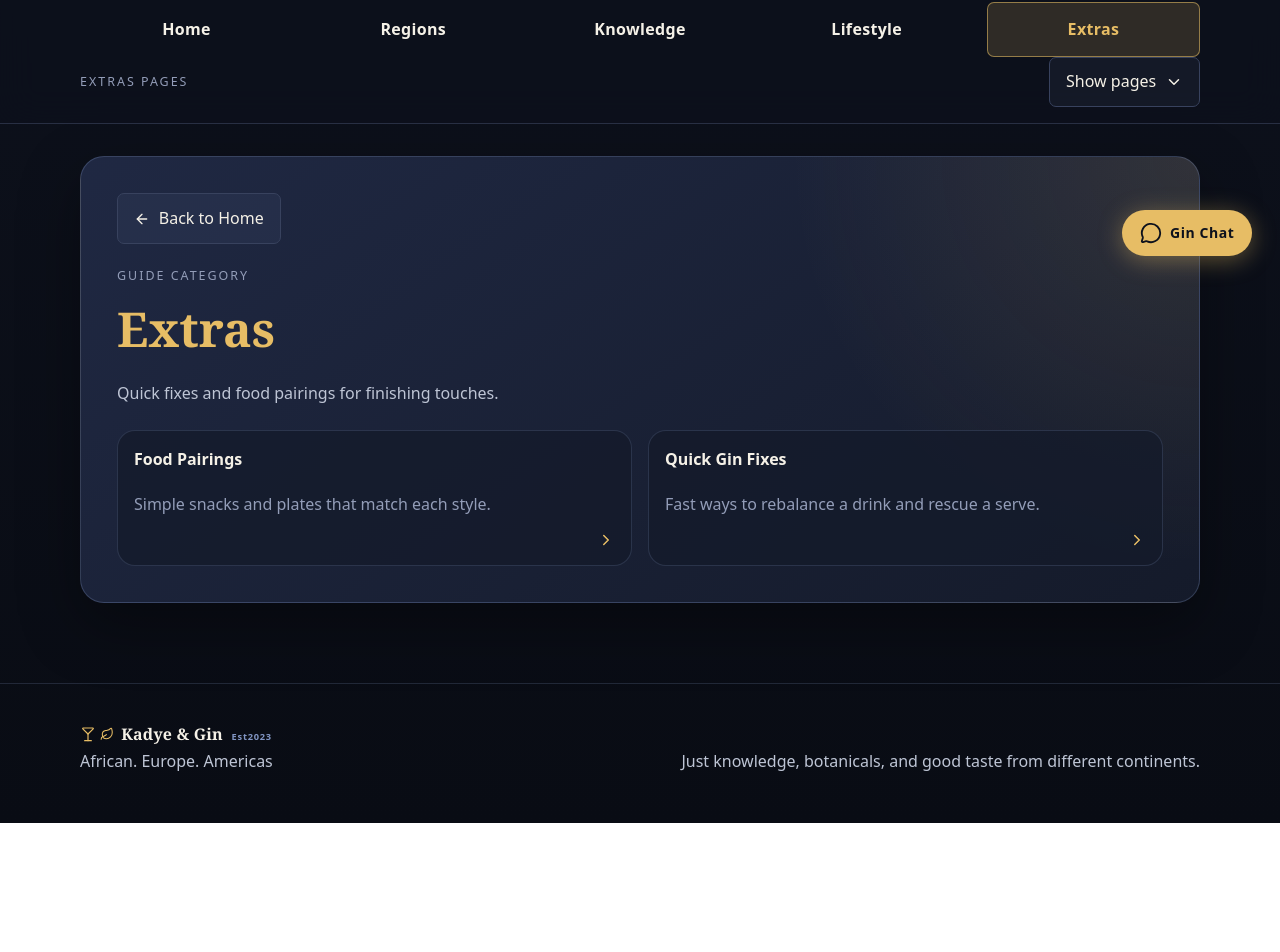
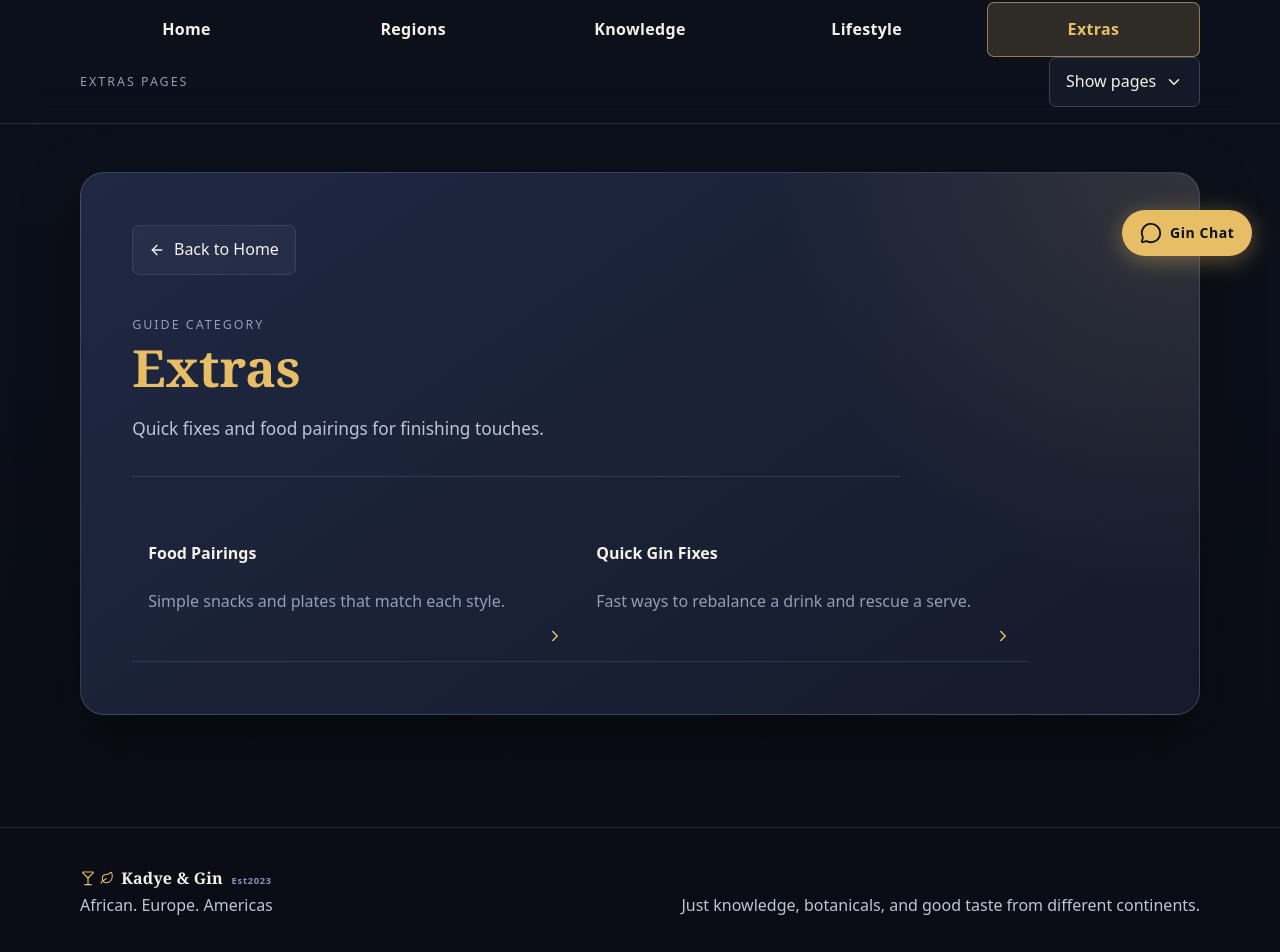
Before and after one commit to NigelKadye/first_site, a Next.js app: page /extras in a window 1280 px wide. Shown: the part 516-1468 px from the top of the page. Before the commit the page ends 1339 px from the top, so only its background shows below. Built offline with nearby package versions, Linux system fonts and the light colour scheme.

Commit message:
Rework sections into clearer blog-style layouts

```diff
--- a/src/styles.css
+++ b/src/styles.css
@@ -351,7 +351,7 @@ img {
 }
 
 .page-main {
-  padding: 1.5rem 0 4rem;
+  padding: 2.5rem 0 5rem;
 }
 
 .content-stage {
@@ -361,6 +361,10 @@ img {
 .hero-home,
 .content-section {
   padding-top: 0.5rem;
+}
+
+.content-section {
+  padding-bottom: 1rem;
 }
 
 .home-stage {
@@ -510,39 +514,46 @@ img {
 }
 
 .section-shell {
-  padding: clamp(1.25rem, 3vw, 2.25rem);
+  padding: clamp(1.4rem, 4vw, 3.5rem);
 }
 
 .section-back {
-  margin-bottom: 1.35rem;
+  margin-bottom: 2.5rem;
 }
 
 .section-heading {
-  margin-bottom: 1.5rem;
+  max-width: 48rem;
+  margin-bottom: 3rem;
+  padding-bottom: 2rem;
+  border-bottom: 1px solid rgba(130, 150, 196, 0.22);
 }
 
 .section-title {
   margin: 0.35rem 0 0;
-  font-size: clamp(1.9rem, 4vw, 3rem);
+  font-size: clamp(2.1rem, 4vw, 3.4rem);
+  line-height: 1.05;
   color: var(--color-accent);
+  text-wrap: balance;
 }
 
 .section-intro {
-  max-width: 52rem;
-  margin-top: 0.8rem;
+  max-width: 42rem;
+  margin-top: 1.15rem;
+  font-size: 1.08rem;
+  line-height: 1.8;
 }
 
 .region-block + .region-block,
 .guide-card,
 .rule-banner {
-  margin-top: 1.5rem;
+  margin-top: 3.5rem;
 }
 
 .region-title,
 .info-card h3,
 .guide-card h3 {
   margin: 0 0 1rem;
-  font-size: 1.25rem;
+  font-size: 1.35rem;
   color: var(--color-text);
 }
 
@@ -558,11 +569,15 @@ img {
 }
 
 .info-grid {
-  grid-template-columns: repeat(auto-fit, minmax(240px, 1fr));
+  max-width: 48rem;
+  grid-template-columns: 1fr;
+  gap: 0;
 }
 
 .wide-grid {
-  grid-template-columns: repeat(auto-fit, minmax(280px, 1fr));
+  max-width: 56rem;
+  grid-template-columns: 1fr;
+  gap: 0;
 }
 
 .gin-card-react,
@@ -575,12 +590,31 @@ img {
   transition: transform 180ms ease, border-color 180ms ease, box-shadow 180ms ease;
 }
 
-.gin-card-react:hover,
+.info-card,
+.guide-item {
+  border-width: 0 0 1px;
+  border-radius: 0;
+  background: transparent;
+  box-shadow: none;
+}
+
+.info-card {
+  padding: 1.75rem 0;
+}
+
+.info-card:first-child {
+  padding-top: 0;
+}
+
 .info-card:hover,
 .guide-item:hover {
-  transform: translateY(-4px);
+  transform: none;
   border-color: rgba(231, 189, 101, 0.46);
-  box-shadow: 0 20px 36px rgba(0, 0, 0, 0.28);
+  box-shadow: none;
+}
+
+.guide-item {
+  padding: 1.2rem 0;
 }
 
 .gin-card-image-wrap {
@@ -596,10 +630,17 @@ img {
 }
 
 .gin-card-body,
-.info-card,
-.guide-item,
 .guide-card {
   padding: 1rem;
+}
+
+.info-card h3 {
+  letter-spacing: -0.01em;
+}
+
+.info-card > .subtle-copy {
+  max-width: 38rem;
+  line-height: 1.7;
 }
 
 .gin-card-head {
@@ -693,6 +734,24 @@ img {
   background: rgba(231, 189, 101, 0.09);
 }
 
+.stack-row {
+  padding: 0.15rem 0 0.15rem 1.1rem;
+  border-width: 0 0 0 2px;
+  border-radius: 0;
+  border-color: rgba(231, 189, 101, 0.38);
+  background: transparent;
+}
+
+.stack-copy {
+  max-width: 40rem;
+  margin-top: 0.45rem;
+  line-height: 1.75;
+}
+
+.stack-list {
+  gap: 1.35rem;
+}
+
 .serve-box p,
 .stack-title,
 .micro-note,
@@ -707,20 +766,18 @@ img {
 }
 
 .stack-row {
-  background: rgba(255, 255, 255, 0.02);
-  border-color: rgba(255, 255, 255, 0.06);
   margin-top: 0;
 }
 
-.stack-row + .stack-row,
 .compact-gap > * + * {
   margin-top: 0.7rem;
 }
 
 .subtle-copy,
 .micro-note {
-  margin-top: 0.4rem;
+  margin-top: 0.55rem;
   color: var(--color-text-subtle);
+  line-height: 1.65;
 }
 
 .guide-card {
```
